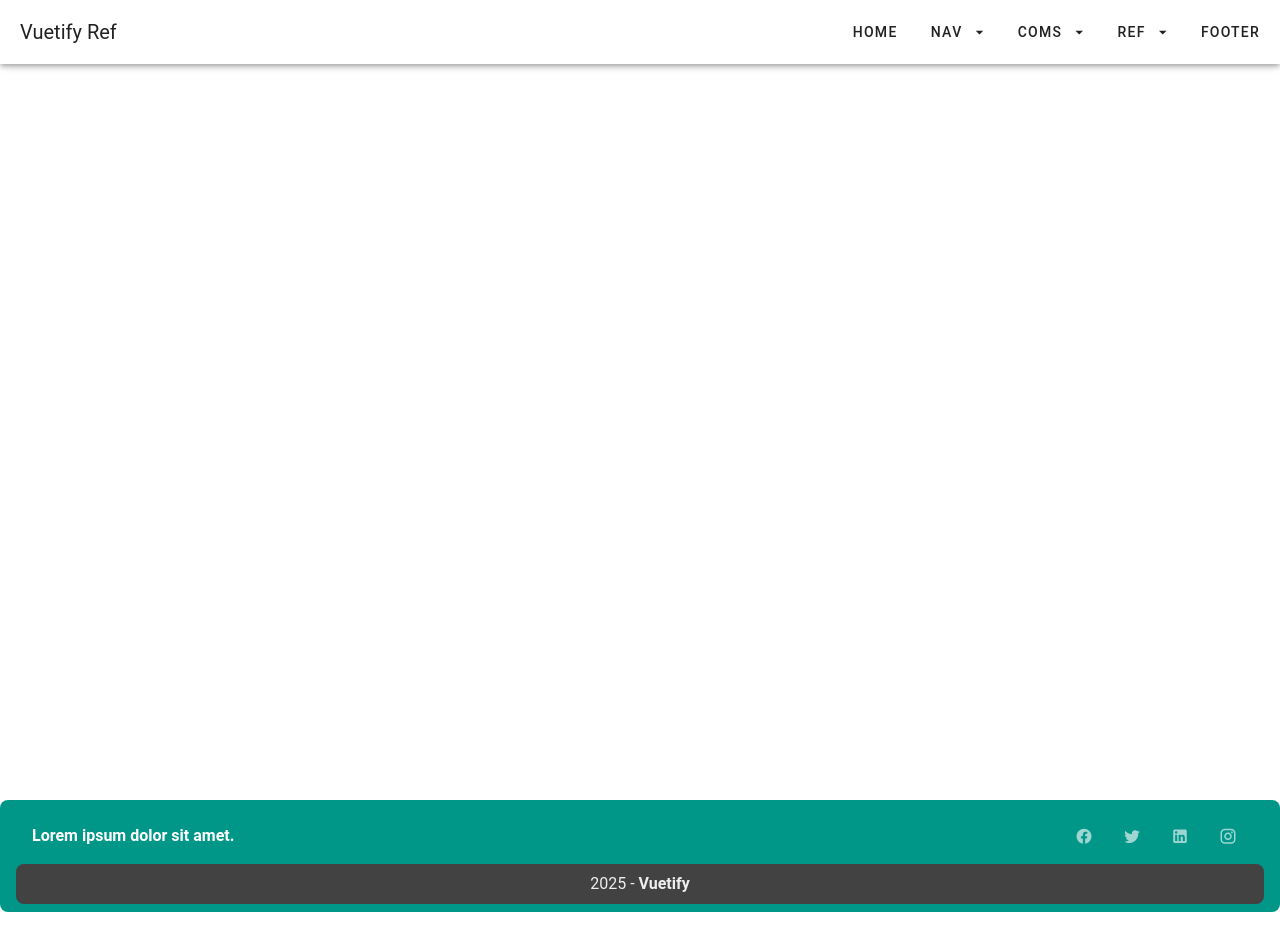
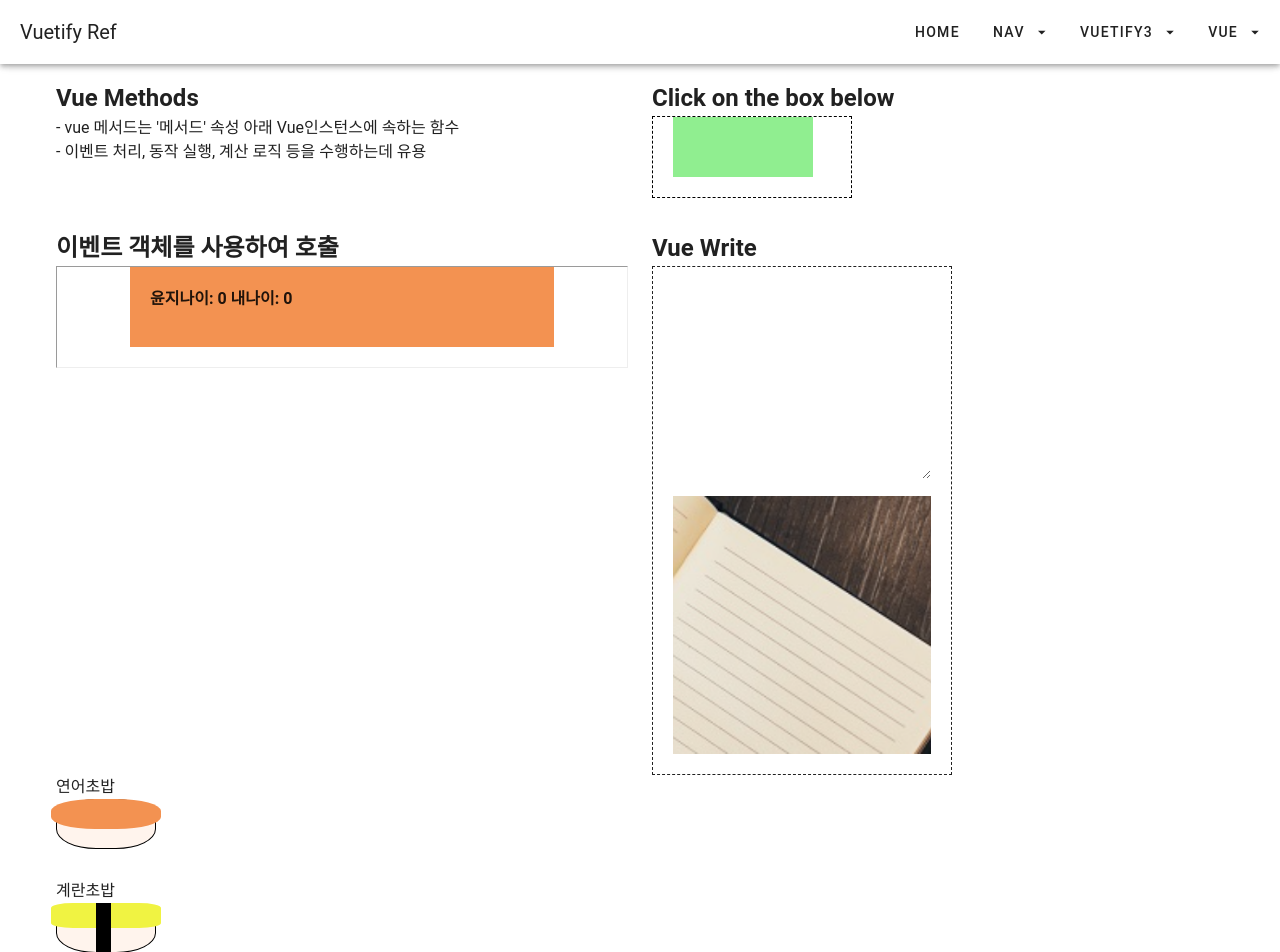
Before and after one commit to Leejinhee1106/vuetify, a Vue app in the folder layout/: page /met in a window 1280 px wide. Shown: the top 952 px of the page. Before the commit the page ends 912 px from the top, so only its background shows below. Built offline with nearby package versions, Linux system fonts and the light colour scheme; a small style sheet from the web is missing.

Commit message:
0610이십분존버

```diff
--- a/layout/components.d.ts
+++ b/layout/components.d.ts
@@ -11,6 +11,7 @@ declare module 'vue' {
     Bottom1: typeof import('./src/components/Nav/bottom1.vue')['default']
     Bread: typeof import('./src/components/coms/Bread.vue')['default']
     Button: typeof import('./src/components/coms/Button.vue')['default']
+    Comp: typeof import('./src/components/ref/Comp.vue')['default']
     Dir: typeof import('./src/components/ref/Dir.vue')['default']
     Events: typeof import('./src/components/ref/Events.vue')['default']
     Expan: typeof import('./src/components/coms/Expan.vue')['default']
@@ -25,6 +26,8 @@ declare module 'vue' {
     Layout4: typeof import('./src/components/layout/Layout4.vue')['default']
     LayoutOne: typeof import('./src/components/layout/LayoutOne.vue')['default']
     LayoutTwo: typeof import('./src/components/layout/LayoutTwo.vue')['default']
+    Met: typeof import('./src/components/ref/Met.vue')['default']
+    MEt: typeof import('./src/components/ref/MEt.vue')['default']
     Nav1: typeof import('./src/components/Nav/Nav1.vue')['default']
     Nav2: typeof import('./src/components/Nav/Nav2.vue')['default']
     Nav3: typeof import('./src/components/Nav/Nav3.vue')['default']
@@ -37,5 +40,7 @@ declare module 'vue' {
     Taps: typeof import('./src/components/coms/Taps.vue')['default']
     Tooltip: typeof import('./src/components/coms/Tooltip.vue')['default']
     Tooltips: typeof import('./src/components/coms/Tooltips.vue')['default']
+    Vmodel: typeof import('./src/components/ref/Vmodel.vue')['default']
+    Watc: typeof import('./src/components/ref/Watc.vue')['default']
   }
 }
--- /dev/null
+++ b/layout/src/components/ref/Comp.vue
@@ -0,0 +1,79 @@
+<template>
+    <v-container>
+        <v-row>
+            <v-col cols="12" md="12">
+                <h2>Computed Properties</h2>
+                <p>
+                - 다른 속성에 따라 달라지는 점을 제외하면 데이터 속성과 유사 <br/>
+                - 메서드처럼 작성되지만 입력 인수를 허용하지 않음<br/>
+                - 종속성이 변경되면 자동으로 업데이트되고 메서드는 이벤트 처리와 같이 무언가가 발생하면 호출<br/>
+                - 다른 것에 의존하는 것을 출력할 때 사용<br/>
+                - 동적이다 ▶ 하나 이상의 데이터 속성값에 따라 변경<br/>
+                - computed라는 예약된 이름을 가짐
+                </p>
+            </v-col>
+        </v-row>
+         <v-row>
+            <v-col cols="12" md="4">
+            <form>
+                <p>
+                    체크박스를 췤췤 암더코리안
+                    <label class="form-label">
+                        <input type="checkbox" class="form-check" v-model="chbxVal">
+                        {{ isImportant }}
+                    </label>
+                </p>
+            </form>
+            </v-col>
+            <v-col cols="12" md="4">
+            <h2>{{ name }}</h2>
+            <p>{{ message }}</p>
+            </v-col>
+            <v-col cols="12" md="4">
+                <h1>{{ msg }}</h1>
+                <p>이것은 파라미터</p>
+            </v-col>
+        </v-row>
+    </v-container>
+</template>
+
+<script>
+import { isImportAttribute } from 'typescript';
+
+export default {
+    data(){
+        return{
+            chbxVal: false,
+            name: 'Apples',
+            message: 'i like ..',
+            msg:'세계여 안녕'
+        }
+    },
+    computed:{
+        isImportant(){
+            if(this.chbxVal){
+                return 'yes'
+            }
+            else{
+                return 'no'
+            }
+        }
+    }
+}
+</script>
+
+<style>
+form{
+    border: dashed 1px black;
+    display: inline-block;
+    padding: 10px;
+}
+label{
+    padding: 5px;
+}
+label:hover{
+    cursor: pointer;
+    background-color: lightgray;
+    border-radius: 5px;
+}
+</style>
--- /dev/null
+++ b/layout/src/components/ref/Met.vue
@@ -0,0 +1,174 @@
+<template>
+    <v-container>
+        <v-row>
+            <v-col cols="12" md="6">
+                <h2>Vue Methods</h2>
+                <p>
+                - vue 메서드는 '메서드' 속성 아래 Vue인스턴스에 속하는 함수<br/>
+                - 이벤트 처리, 동작 실행, 계산 로직 등을 수행하는데 유용
+                </p>
+            </v-col>
+            <v-col cols="12" md="6">
+                <h2>Click on the box below</h2>
+                <div class="app">
+                    <div v-on:click="changeText">{{ text }}</div>
+                </div>
+            </v-col>
+        </v-row>
+
+        <v-row class="mt-5">
+            <v-col cols="12" md="6">
+                <h2>이벤트 객체를 사용하여 호출</h2>
+                <div class="mouse">
+                    <div @mousemove="mousePos">
+                    <!-- v-on:mousemove="mousePos" -->
+                        <span>
+                        윤지나이: {{ xPos }}
+                        </span>
+                        <span>
+                        내나이: {{ yPos }}
+                        </span>
+                    </div>
+                </div>
+            </v-col>
+
+            <v-col cols="12" md="6">
+                <h2>Vue Write</h2>
+                <div class="rot">
+                    <textarea @input="writeText"
+                    rows="8" cols="30"
+                    placeholder="Start writing..">
+                    </textarea>
+                    <div>
+                        <span>{{ txt }}</span>
+                    </div>
+                </div>
+            </v-col>
+        </v-row>
+        <p>연어초밥</p>
+        <div class="rice"></div>
+        <div class="salmon"></div>
+
+        <p>계란초밥</p>
+        <div class="rice"></div>
+        <div class="egg"></div>
+        <div class="kim"></div>
+
+    </v-container>
+</template>
+
+<script>
+export default {
+    data(){
+        return{
+            text: '',
+            xPos: 0,
+            yPos: 0,
+            txt: '',
+        }
+    },
+    methods:{
+        changeText(){
+            this.text = 'Hello World'
+        },
+        mousePos(event){
+            this.xPos = event.offsetX
+            this.yPos = event.offsetY
+        },
+        writeText(event){
+            this.txt = event.target.value
+        }
+    }
+}
+</script>
+<style>
+.app{
+    border: black dashed 1px;
+    width: 200px;
+    padding: 0px 20px 20px 20px;
+}
+.app > div{
+    width: 140px;
+    height: 60px;
+    background-color: lightgreen;
+    padding: 20px;
+}
+
+.mouse{
+    border : 1px inset;
+    width: 100%;
+    padding:  0 20px 20px 20px;
+}
+.mouse div{
+    width: 80%;
+    height: 80px;
+    background-color: rgb(243, 146, 81);
+    padding: 20px;
+    margin: 0 auto;
+}
+.mouse div span{
+    font-weight: bold;
+}
+.rot{
+    border:1px dashed;
+    width: 300px;
+    padding: 20px;
+}
+.rot > div{
+    width: 100%;
+    position: relative;
+    margin-top: 10px;
+    aspect-ratio: 1;
+    background-image: url(../../assets/note.png);
+    background-size: 100%;
+}
+.rot span{
+    width: 80%;
+    font-weight: bold;
+    line-height: 1.2em;
+    transform-origin: 0 0;
+    rotate: 33deg;
+    position: absolute;
+    top: 40px;
+    left: 70px;
+}
+.rot textarea{
+    width: 100%;
+    box-sizing: border-box;
+}
+.rice{
+    width: 100px;
+    height: 50px;
+    background-color: rgb(255, 244, 237);
+    border: 1px solid black;
+    border-radius: 40%;
+    position: relative;
+}
+.salmon{
+    width: 110px;
+    height: 30px;
+    background-color: rgb(243, 146, 81);
+    border-radius: 40%;
+    position: relative;
+    top: -50px;
+    left: -5px;
+}
+.egg{
+    width: 110px;
+    height: 25px;
+    background-color: rgb(240, 243, 66);
+    border-radius: 20%;
+    position: relative;
+    top: -50px;
+    left: -5px;
+}
+.kim{
+    width: 15px;
+    height: 50px;
+    background-color: black;
+    position: relative;
+    top: -75px;
+    left: 40px;
+}
+
+</style>
--- a/layout/src/include/Header.vue
+++ b/layout/src/include/Header.vue
@@ -1,23 +1,4 @@
 <template>
-<!-- <v-app-bar app>
-            <v-toolbar-title>Vuetify Ref</v-toolbar-title>
-            <v-spacer></v-spacer>
-            <v-btn text :to="'/home'" >Home</v-btn>
-            <v-btn text :to="'/nav1'" >*네</v-btn>
-            <v-btn text :to="'/nav2'">비</v-btn>
-            <v-btn text :to="'/nav3'" >게</v-btn>
-            <v-btn text :to="'/nav4'" >이</v-btn>
-            <v-btn text :to="'/nav5'" >션*</v-btn>
-            <v-btn text :to="'/tabs'">Tabs</v-btn>
-            <v-btn text :to="'/button'" >button</v-btn>
-            <v-btn text :to="'/fbutton'" >Floating Btn</v-btn>
-            <v-btn text :to="'/expan'" >Expan</v-btn>
-            <v-btn text :to="'/tooltip'">Tooltip</v-btn>
-            <v-btn text :to="'/breadcrumbs'">Crumbles</v-btn>
-            <v-btn text :to="'/bottom1'" >B_nav1</v-btn>
-            <v-btn text :to="'/footer'" >Footer</v-btn>
-</v-app-bar> -->
-
         <v-app-bar app>
         <v-toolbar-title>Vuetify Ref</v-toolbar-title>
         <v-spacer></v-spacer>
@@ -45,7 +26,7 @@
         <v-menu>
         <template #activator="{ props }">
                 <v-btn v-bind="props" text>
-                Coms
+                vuetify3
                 <v-icon end>mdi-menu-down</v-icon>
                 </v-btn>
         </template>
@@ -57,24 +38,30 @@
                 <v-list-item :to="'/tooltip'" title="Tooltip"/>
                 <v-list-item :to="'/breadcrumbs'" title="Crumbles"/>
                 <v-list-item :to="'/page'" title="Page"/>
+                <v-list-item :to="'/footer'" title="Footer"/>
         </v-list>
         </v-menu>
 
          <v-menu>
         <template #activator="{ props }">
                 <v-btn v-bind="props" text>
-                Ref
+                vue
                 <v-icon end>mdi-menu-down</v-icon>
                 </v-btn>
         </template>
         <v-list>
                 <v-list-item :to="'/dir'" title="Directive"/>
                 <v-list-item :to="'/events'" title="Event"/>
+                <v-list-item :to="'/met'" title="Method"/>
+                <v-list-item :to="'/comp'" title="Computed"/>
+                <v-list-item :to="'/vmodel'" title="V-model"/>
+                <v-list-item :to="'/Watc'" title="Watcher"/>
         </v-list>
         </v-menu>
 
-        <!-- 나머지 버튼들 -->
+        <!-- 드롭다운 아닌 버튼
         <v-btn text :to="'/footer'">Footer</v-btn>
+        -->
         </v-app-bar>
 
 
```
Also changed, not shown: layout/src/router/router.ts (+8 -0 lines), layout/src/assets/note.png (added).
